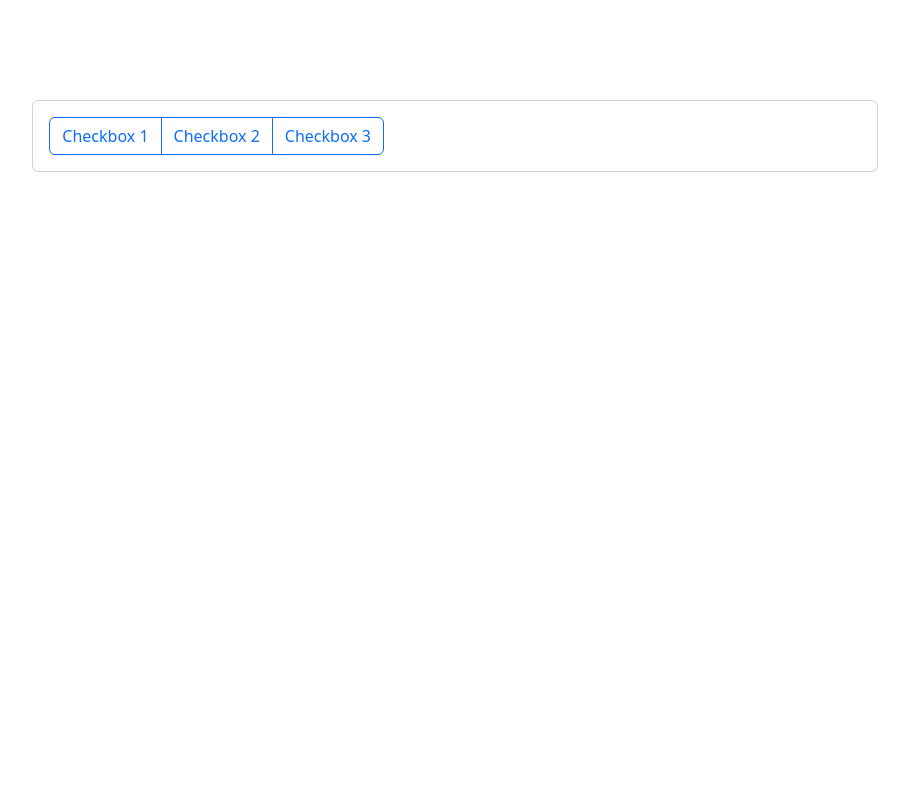
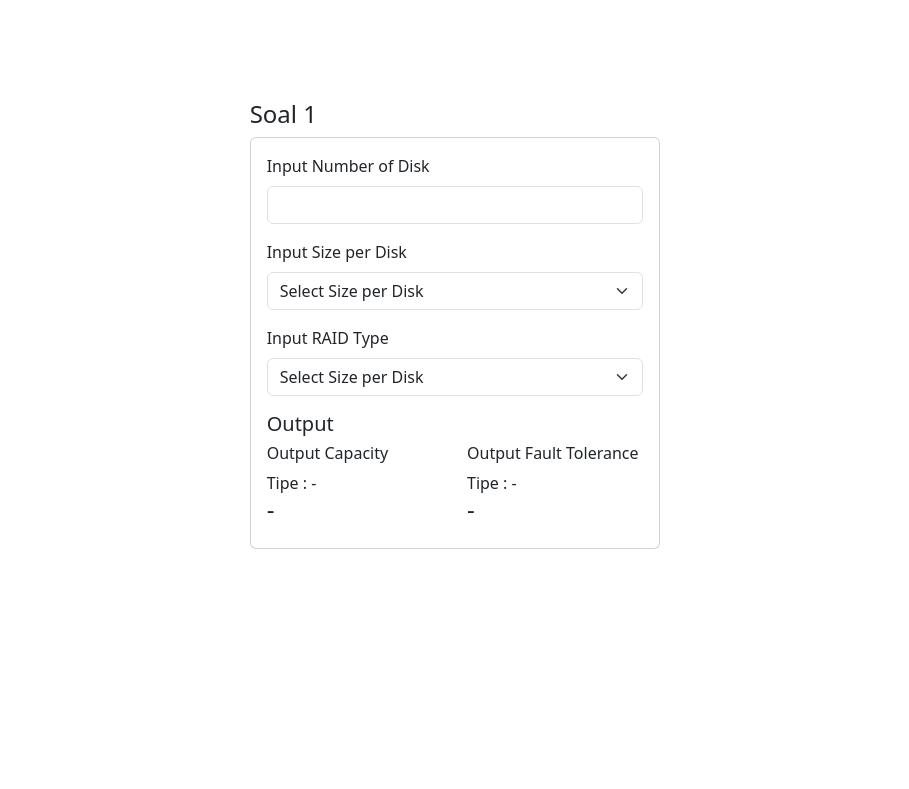
Before and after one commit to agusprasetyo30/test-code-php, a PHP site: page /resource/soal/soal1.php in a window 1280 px wide. Shown: the part 56-845 px from the top of the page, without its empty margins (185-1094 px from the left). Run offline with PHP 8.4, Linux system fonts and the light colour scheme; data that the repository does not hold is empty.

Commit message:
finish soal1

```diff
--- a/resource/soal/soal1.php
+++ b/resource/soal/soal1.php
@@ -1,18 +1,50 @@
 <?php include('../layouts/header.php') ?>
 
     <div class="row justify-content-center" style="margin-top: 100px;">
-        <div class="col-8">
+        <div class="col-4">
+            <h1 class="fs-4">Soal 1</h1>
             <div class="card">
                 <div class="card-body">
-                    <div class="btn-group" role="group" aria-label="Basic checkbox toggle button group">
-                        <input type="checkbox" class="btn-check" id="btncheck1" autocomplete="off">
-                        <label class="btn btn-outline-primary" for="btncheck1">Checkbox 1</label>
+                    <div class="mb-3">
+                        <label for="number_of_disk" class="form-label">Input Number of Disk</label>
+                        <input type="text" class="form-control" name="number_of_disk" id="number_of_disk">
+                    </div>
+                    <div class="mb-3">
+                        <label for="size_per_disk" class="form-label">Input Size per Disk</label>
 
-                        <input type="checkbox" class="btn-check" id="btncheck2" autocomplete="off">
-                        <label class="btn btn-outline-primary" for="btncheck2">Checkbox 2</label>
+                        <select class="form-select" style="cursor: pointer;" name="size_per_disk" id="size_per_disk">
+                            <option selected disabled>Select Size per Disk</option>
+                            <option value="300">300 GB</option>
+                            <option value="500">500 GB</option>
+                            <option value="1000">1 TB</option>
+                            <option value="2000">2 TB</option>
+                        </select>
+                    </div>
+                    <div class="mb-3">
+                        <label for="raid_type" class="form-label">Input RAID Type</label>
 
-                        <input type="checkbox" class="btn-check" id="btncheck3" autocomplete="off">
-                        <label class="btn btn-outline-primary" for="btncheck3">Checkbox 3</label>
+                        <select class="form-select" style="cursor: pointer;" name="raid_type" id="raid_type">
+                            <option selected disabled>Select Size per Disk</option>
+                            <option value="RAID-0">RAID-0</option>
+                            <option value="RAID-1" disabled>RAID-1</option>
+                            <option value="RAID-5" disabled>RAID-5</option>
+                            <option value="RAID-10" disabled>RAID-10</option>
+                        </select>
+                    </div>
+
+                    <h2 class="fs-5">Output</h2>
+
+                    <div class="row">
+                        <div class="col-6">
+                            <h3 class="fs-6 fw-normal">Output Capacity</h3>
+                            <div>Tipe : <span class="raid_type_output">-</span></div>
+                            <h4 id="output_capacity">-</h4>
+                        </div>
+                        <div class="col-6">
+                            <h3 class="fs-6 fw-normal">Output Fault Tolerance</h3>
+                            <div>Tipe : <span class="raid_type_output">-</span></div>
+                            <h4 id="output_fault_tolerance">-</h4>
+                        </div>
                     </div>
                 </div>
             </div>
@@ -21,8 +53,4 @@
 
 <?php include('../layouts/footer.php') ?>
 
-<script>
-    $(document).ready(function() {
-        $('#kocak').append('<h2>yahahhha</h2>')
-    })
-</script>
+<script src="../../dist/js/soal1.js"></script>
```
Also changed, not shown: dist/js/soal1.js (added).
